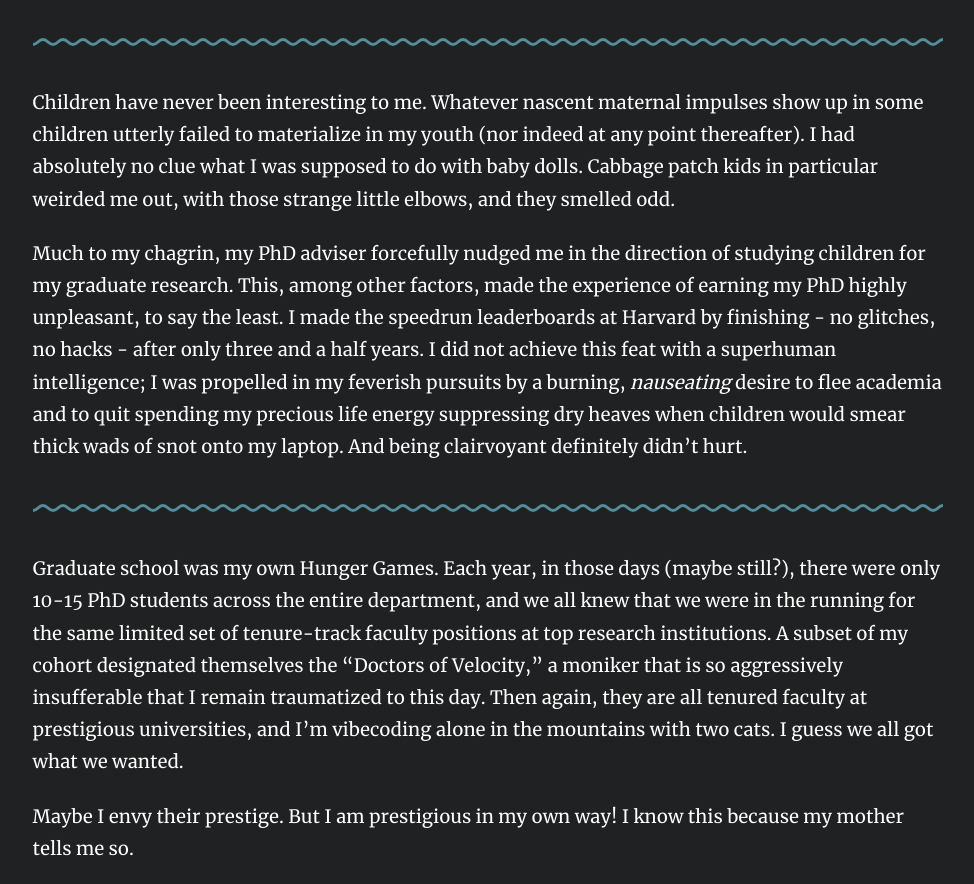
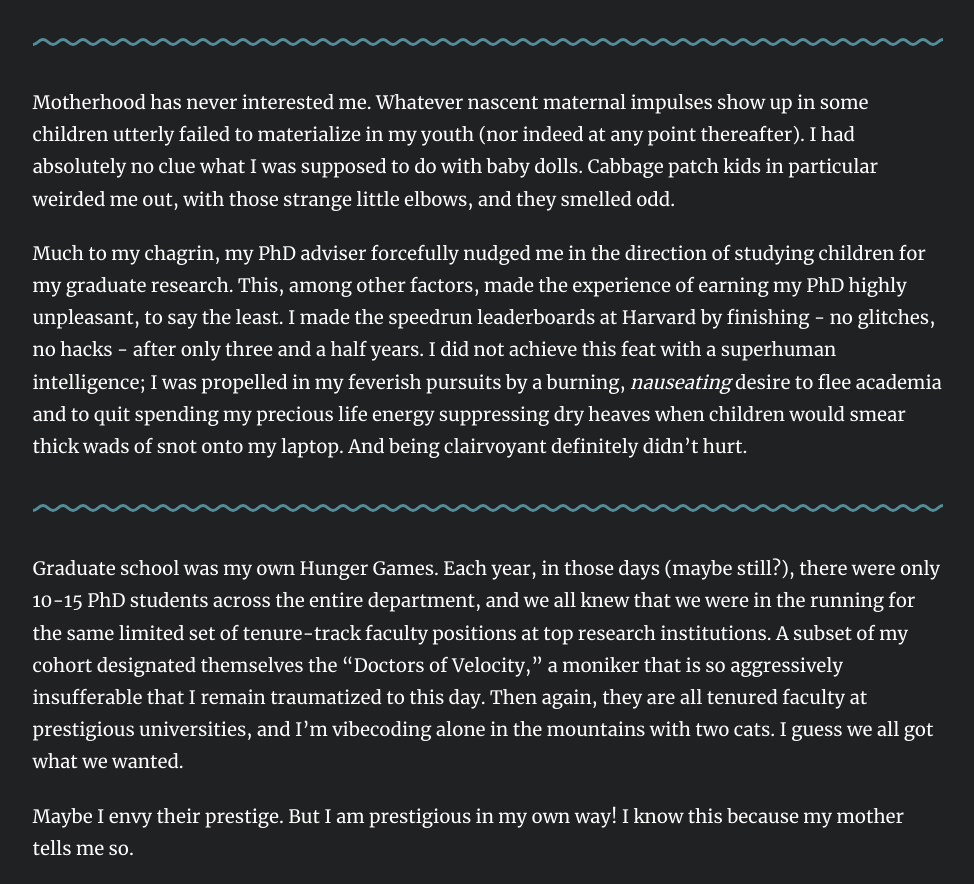
Before and after one commit to emily-flambe/baba-is-win, an Astro site: page /bio in a window 1280 px wide. Shown: the part 1135-2019 px from the top of the page, without its empty margins (145-1119 px from the left). Built offline with nearby package versions, Linux system fonts and the light colour scheme; Astro itself is replaced by a stand-in of ours; some packages are replaced by stand-ins of ours; no server answers.

```diff
--- a/src/data/blog-posts/published/20250720-bio.md
+++ b/src/data/blog-posts/published/20250720-bio.md
@@ -18,7 +18,7 @@
 
 ---
 
-Children have never been interesting to me. Whatever nascent maternal impulses show up in some children utterly failed to materialize in my youth (nor indeed at any point thereafter). I had absolutely no clue what I was supposed to do with baby dolls. Cabbage patch kids in particular weirded me out, with those strange little elbows, and they smelled odd.
+Motherhood has never interested me. Whatever nascent maternal impulses show up in some children utterly failed to materialize in my youth (nor indeed at any point thereafter). I had absolutely no clue what I was supposed to do with baby dolls. Cabbage patch kids in particular weirded me out, with those strange little elbows, and they smelled odd.
 
 Much to my chagrin, my PhD adviser forcefully nudged me in the direction of studying children for my graduate research. This, among other factors, made the experience of earning my PhD highly unpleasant, to say the least. I made the speedrun leaderboards at Harvard by finishing \- no glitches, no hacks \- after only three and a half years. I did not achieve this feat with a superhuman intelligence; I was propelled in my feverish pursuits by a burning, _nauseating_ desire to flee academia and to quit spending my precious life energy suppressing dry heaves when children would smear thick wads of snot onto my laptop. And being clairvoyant definitely didn’t hurt.
 
```
